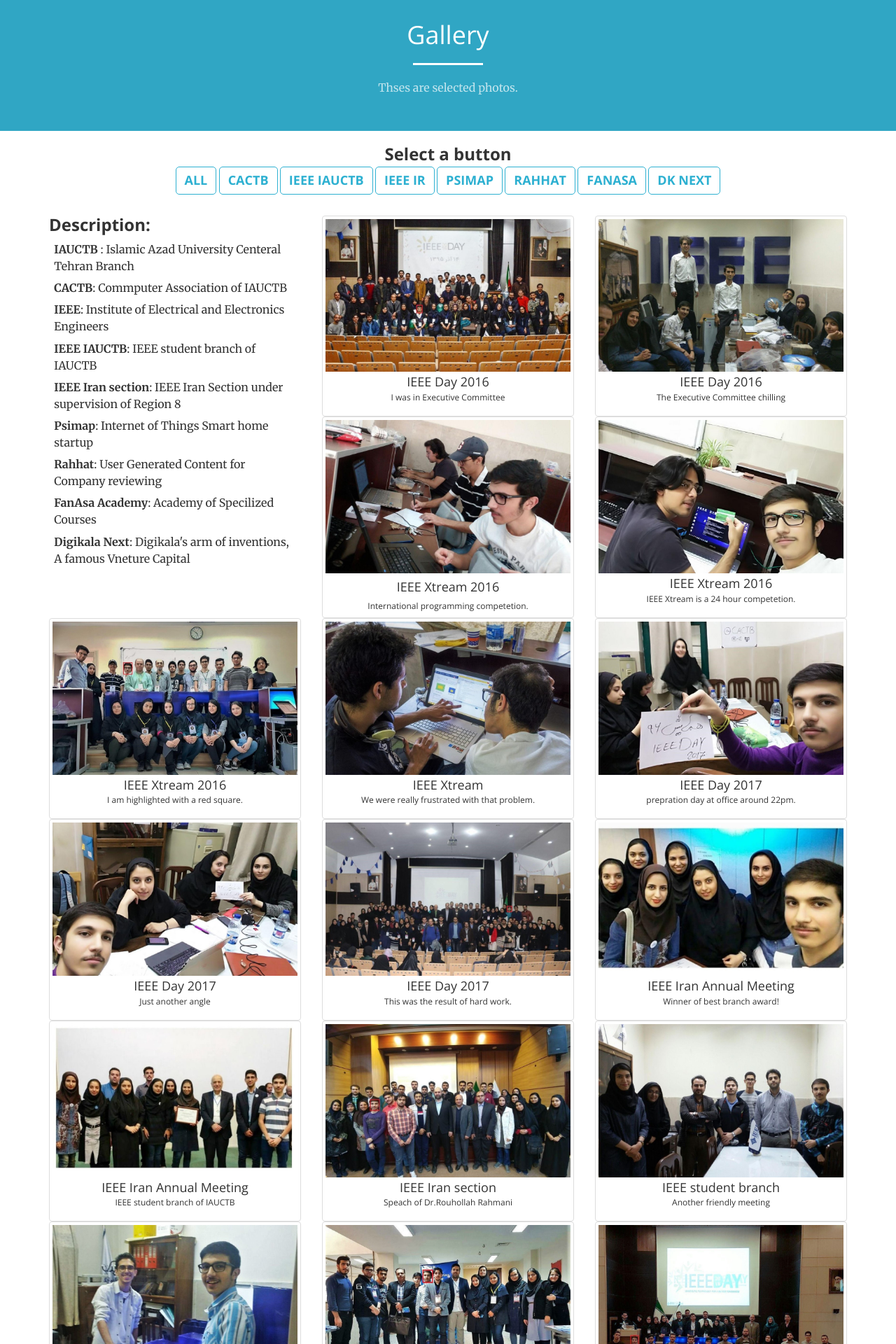
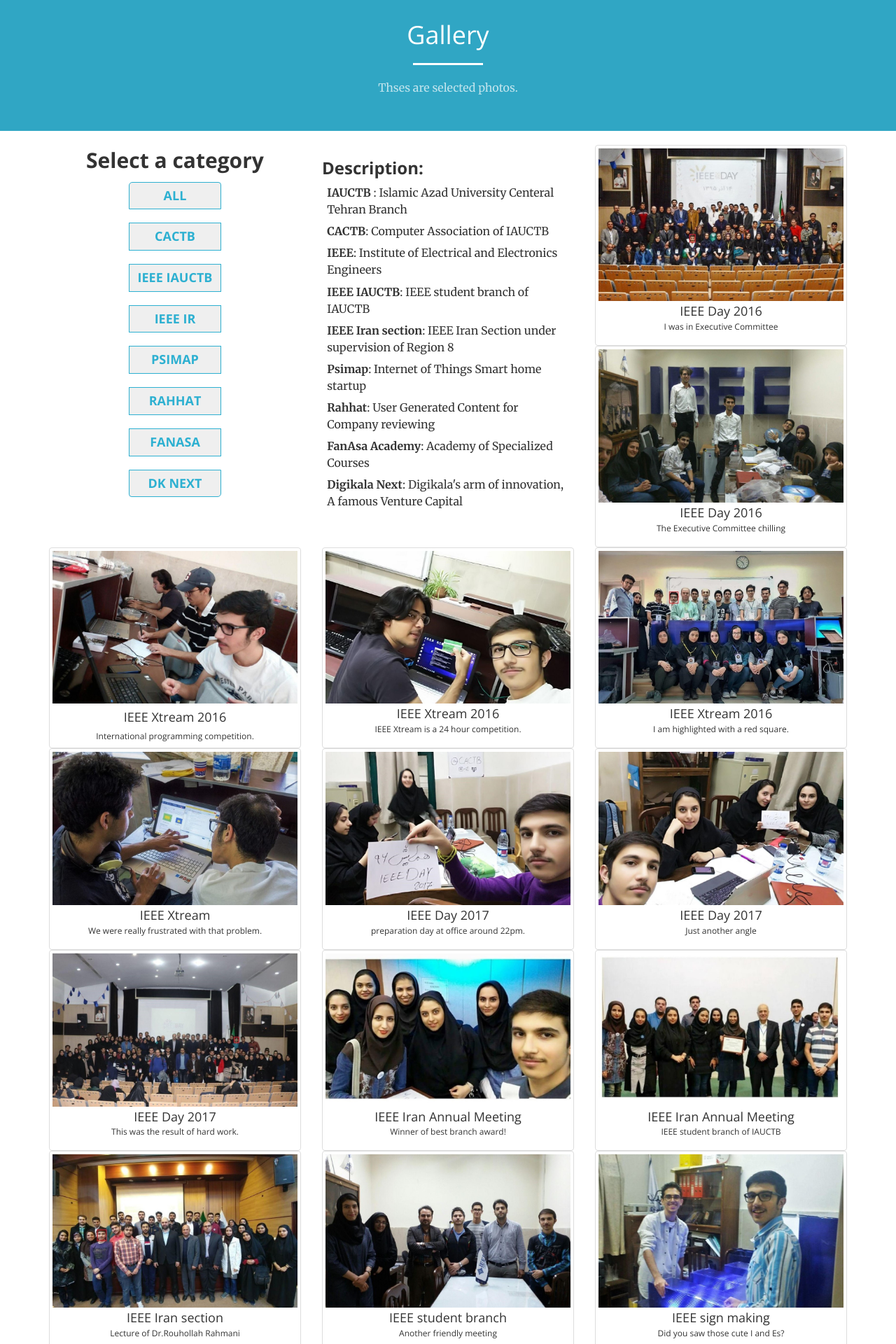
Before and after one commit to AminTaheri23/AminTaheri23.github.io, a Jekyll site: the page built from gallery.html, in a window 1280 px wide. Shown: the top 1920 px of the page at 70% size. Built offline with Jekyll 4.4.1, drawn with Linux system fonts in a browser that asks for light colours; some of the changed text lies outside the part shown.

Commit message:
my photos(gallery) and portfolio edit

```diff
--- a/_includes/call-to-action.html
+++ b/_includes/call-to-action.html
@@ -7,10 +7,10 @@
                 <!--<p class="text-faded">Thses are selected projects.</p>
                 <a href="#" class="btn btn-default btn-xl">TODO</a> -->
                 <div align="center">
-                    <h3 class="img-caption"><b>Select a button</b></h3>
+                    <h2 class="img-caption"><b>Select a Category</b></h2>
                     <div class="text-center">
-                      <button class="btn btn-default filter-button center" data-filter="all">All</button>
-                      <button class="btn btn-default filter-button center" data-filter="cv">CV</button>
+                      <button class="btn btn-default filter-button active" data-filter="all">All</button>
+                      <button class="btn btn-default filter-button " data-filter="cv">CV</button>
                       <button class="btn btn-default filter-button" data-filter="nlp">NLP</button>
                       <button class="btn btn-default filter-button" data-filter="strucdata">Structured Data</button>
                       <button class="btn btn-default filter-button" data-filter="etc">etc</button>
--- a/_includes/myphotos.html
+++ b/_includes/myphotos.html
@@ -5,17 +5,18 @@
     </div>
 
 
-    <div align="center">
-      <h3 class="img-caption"><b>Select a button</b></h3>
-      <div class="text-center">
-        <button class="btn btn-default filter-button center" data-filter="all">All</button>
-        <button class="btn btn-default filter-button center" data-filter="CACTB">CACTB</button>
-        <button class="btn btn-default filter-button" data-filter="IEEEsb">IEEE IAUCTB</button>
-        <button class="btn btn-default filter-button" data-filter="IEEEir">IEEE IR</button>
-        <button class="btn btn-default filter-button" data-filter="Psimap">Psimap</button>
-        <button class="btn btn-default filter-button" data-filter="Rahhat">Rahhat</button>
-        <button class="btn btn-default filter-button" data-filter="FanAsa">FanAsa</button>
-        <button class="btn btn-default filter-button" data-filter="Digikala">DK Next</button>
+
+    <div class="col-md-4 col-lg-4 col-md-4 col-sm-4" align="center">
+      <h2 class="img-caption"><b>Select a category</b></h2>
+      <div class="btn-group-vertical" role="group" style="padding: 10px;">
+        <button type="button" class="btn filter-button active" data-filter="all"> All </button>
+        <button type="button" class="btn filter-button active" data-filter="CACTB"> CACTB </button>
+        <button type="button" class="btn filter-button" data-filter="IEEEsb"> IEEE IAUCTB  </button>
+        <button type="button" class="btn filter-button" data-filter="IEEEir"> IEEE IR </button>
+        <button type="button" class="btn filter-button" data-filter="Psimap"> Psimap </button>
+        <button type="button" class="btn filter-button" data-filter="Rahhat"> Rahhat </button>
+        <button type="button" class="btn filter-button" data-filter="FanAsa"> FanAsa </button>
+        <button type="button" class="btn filter-button" data-filter="Digikala">DK Next </button>
       </div>
     </div>
 
@@ -23,7 +24,7 @@
       <h3><b>Description:</b></h3>
       <p class=" filter all IEEEsb CACTB" style="  margin: 2%;"><b>IAUCTB</b> : Islamic Azad University Centeral Tehran
         Branch </p>
-      <p class=" filter CACTB" style="  margin: 2%;"><b>CACTB</b>: Commputer Association of IAUCTB </p>
+      <p class=" filter CACTB" style="  margin: 2%;"><b>CACTB</b>: Computer Association of IAUCTB </p>
       <p class=" filter IEEEsb IEEEir" style="  margin: 2%;"><b>IEEE</b>: Institute of Electrical and Electronics
         Engineers </p>
       <p class=" filter IEEEsb" style="  margin: 2%;"><b>IEEE IAUCTB</b>: IEEE student branch of IAUCTB</p>
@@ -31,9 +32,9 @@
         Region 8</p>
       <p class=" filter Psimap" style="  margin: 2%;"><b>Psimap</b>: Internet of Things Smart home startup </p>
       <p class=" filter Rahhat" style="  margin: 2%;"><b>Rahhat</b>: User Generated Content for Company reviewing </p>
-      <p class=" filter FanAsa" style="  margin: 2%;"><b>FanAsa Academy</b>: Academy of Specilized Courses </p>
-      <p class=" filter Digikala" style="  margin: 2%;"><b>Digikala Next</b>: Digikala's arm of inventions, A famous
-        Vneture Capital
+      <p class=" filter FanAsa" style="  margin: 2%;"><b>FanAsa Academy</b>: Academy of Specialized Courses </p>
+      <p class=" filter Digikala" style="  margin: 2%;"><b>Digikala Next</b>: Digikala's arm of innovation, A famous
+        Venture Capital
       </p>
 
     </div>
@@ -74,7 +75,7 @@
           <img src="img/Gallery/IEEE/IEEE_Xream.jpg" alt="IEEE Xtream" style="width:100%">
           <div class="caption text-center someDiv someDiv" style="padding: 0;">
             <h4>IEEE Xtream 2016</h4>
-            <h6 class="img-caption">International programming competetion.</h6>
+            <h6 class="img-caption">International programming competition.</h6>
           </div>
         </a>
       </div>
@@ -86,7 +87,7 @@
           <img src="img/Gallery/IEEE/IEEE_Xtream_BlueScreenTeam.jpg" alt="IEEE Xtream" style="width:100%">
           <div class="caption text-center someDiv" style="padding: 0%;">
             <h4 class="img-caption">IEEE Xtream 2016</h4>
-            <h6 class="img-caption">IEEE Xtream is a 24 hour competetion.</h6>
+            <h6 class="img-caption">IEEE Xtream is a 24 hour competition.</h6>
           </div>
         </a>
       </div>
@@ -122,7 +123,7 @@
           <img src="img/Gallery/IEEE/IEEE_DAY_2017.jpg" alt="IEEE Day 2017" style="width:100%">
           <div class="caption text-center someDiv" style="padding: 0%;">
             <h4 class="img-caption">IEEE Day 2017</h4>
-            <h6 class="img-caption">prepration day at office around 22pm.</h6>
+            <h6 class="img-caption">preparation day at office around 22pm.</h6>
           </div>
         </a>
       </div>
@@ -183,7 +184,7 @@
             style="width:100%">
           <div class="caption text-center someDiv" style="padding: 0%;">
             <h4 class="img-caption">IEEE Iran section</h4>
-            <h6 class="img-caption">Speach of Dr.Rouhollah Rahmani</h6>
+            <h6 class="img-caption">Lecture of Dr.Rouhollah Rahmani</h6>
           </div>
         </a>
       </div>
@@ -219,7 +220,7 @@
           <img src="img/Gallery/IEEE/IEEEDay2019.jpg" alt="IEEE day 2019" style="width:100%">
           <div class="caption text-center someDiv" style="padding: 0%;">
             <h4 class="img-caption">IEEE day 2019</h4>
-            <h6 class="img-caption">Executives & Dr. HashemiTaba</h6>
+            <h6 class="img-caption">Executives & Dr. Hashemi Taba</h6>
           </div>
         </a>
       </div>
@@ -362,7 +363,8 @@
     <div class="gallery_product col-lg-4 col-md-4 col-sm-4   filter CACTB" style="margin-bottom:0%">
       <div class="thumbnail" style="margin-bottom:0%">
         <a href="img/Gallery/CACTB/CACTB_DrHashemiTaba_specah_CriticialThinking.jpg">
-              <img src="img/Gallery/CACTB/CACTB_DrHashemiTaba_specah_CriticialThinking.jpg" alt="CACTB meeting" style="width:100%">
+          <img src="img/Gallery/CACTB/CACTB_DrHashemiTaba_specah_CriticialThinking.jpg" alt="CACTB meeting"
+            style="width:100%">
           <div class="caption text-center someDiv" style="padding: 0%;">
             <h4 class="img-caption">Critical Thinking lecture</h4>
             <h6 class="img-caption">Final group photo</h6>
@@ -400,7 +402,7 @@
         <a href="img/Gallery/CACTB/CACTB_DATASCIENCE(2).jpg">
           <img src="img/Gallery/CACTB/CACTB_DATASCIENCE(2).jpg" alt="CACTB meeting" style="width:100%">
           <div class="caption text-center someDiv" style="padding: 0%;">
-                <h4 class="img-caption">Intro to Datascience lecture</h4>
+            <h4 class="img-caption">Intro to Data Science lecture</h4>
             <h6 class="img-caption">I was the performer of the event</h6>
           </div>
         </a>
@@ -412,7 +414,7 @@
         <a href="img/Gallery/CACTB/CACTB_DATASCIENCE.jpg">
           <img src="img/Gallery/CACTB/CACTB_DATASCIENCE.jpg" alt="CACTB meeting" style="width:100%">
           <div class="caption text-center someDiv" style="padding: 0%;">
-              <h4 class="img-caption">Intro to Datascience lecture</h4>
+            <h4 class="img-caption">Intro to Data Science lecture</h4>
             <h6 class="img-caption">Group photo</h6>
           </div>
         </a>
@@ -532,10 +534,11 @@
     <div class="gallery_product col-lg-4 col-md-4 col-sm-4 filter Rahhat" style="margin-bottom:0%">
       <div class="thumbnail" style="margin-bottom:0%">
         <a href="img/Gallery/Rahhat/Rahhat_Startup_Meeting_at_Finnova_Accelerator.jpg">
-      <img src="img/Gallery/Rahhat/Rahhat_Startup_Meeting_at_Finnova_Accelerator.jpg" alt="Psimap meeting" style="width:100%">
+          <img src="img/Gallery/Rahhat/Rahhat_Startup_Meeting_at_Finnova_Accelerator.jpg" alt="Psimap meeting"
+            style="width:100%">
           <div class="caption text-center someDiv" style="padding: 0%;">
             <h4 class="img-caption">Rahhat dev meeting</h4>
-        <h6 class="img-caption">meeting in Finnova Co. Coworking space</h6>
+            <h6 class="img-caption">meeting in Finnova Co. Co-working space</h6>
           </div>
         </a>
       </div>
@@ -572,7 +575,8 @@
     <div class="gallery_product col-lg-4 col-md-4 col-sm-4 filter Digikala" style="margin-bottom:0%">
       <div class="thumbnail" style="margin-bottom:0%">
         <a href="img/Gallery/DigikalaNext/DigikalaNext_IdeaPitch(2).jpg">
-      <img src="img/Gallery/DigikalaNext/DigikalaNext_IdeaPitch(2).jpg" alt="Digikala Next Winter Camp" style="width:100%">
+          <img src="img/Gallery/DigikalaNext/DigikalaNext_IdeaPitch(2).jpg" alt="Digikala Next Winter Camp"
+            style="width:100%">
           <div class="caption text-center someDiv" style="padding: 0%;">
             <h4 class="img-caption">Digikala Next Winter Camp</h4>
             <h6 class="img-caption">Pitching my idea in the team building session</h6>
@@ -584,7 +588,8 @@
     <div class="gallery_product col-lg-4 col-md-4 col-sm-4 filter Digikala" style="margin-bottom:0%">
       <div class="thumbnail" style="margin-bottom:0%">
         <a href="img/Gallery/DigikalaNext/DigikalaNext_IdeaPitch_and_TeamBuilding.jpg">
-      <img src="img/Gallery/DigikalaNext/DigikalaNext_IdeaPitch_and_TeamBuilding.jpg" alt="Digikala Next Winter Camp" style="width:100%">
+          <img src="img/Gallery/DigikalaNext/DigikalaNext_IdeaPitch_and_TeamBuilding.jpg"
+            alt="Digikala Next Winter Camp" style="width:100%">
           <div class="caption text-center someDiv" style="padding: 0%;">
             <h4 class="img-caption">Digikala Next Winter Camp</h4>
             <h6 class="img-caption">Pitching my idea in the team building session</h6>
--- a/css/gallery.css
+++ b/css/gallery.css
@@ -30,7 +30,7 @@
     border-radius: 5px;
     text-align: center;
     color:rgb(45, 176, 209);
-    margin-bottom: 10px;
+    margin-bottom: 20px;
 
 }
 .filter-button:hover
@@ -45,7 +45,7 @@
 }
 .btn-default:active .filter-button:active
 {
-    background-color: rgb(45, 176, 209);
+    background-color: rgb(28, 70, 209);
     color: white;
 }
 
```
Also changed, not shown: _includes/portfolio.html (+30 -13 lines). Lines whose indentation alone changed are shown as unchanged.
